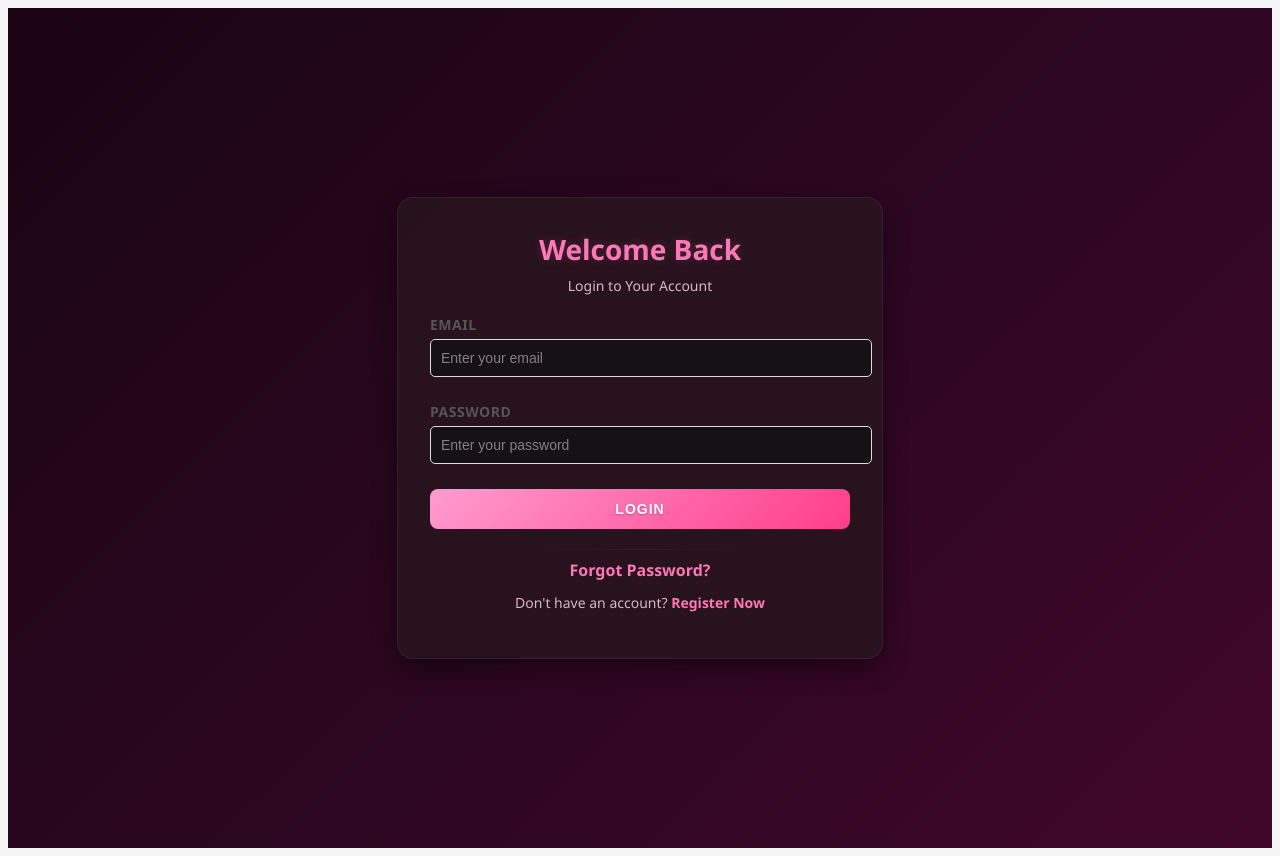
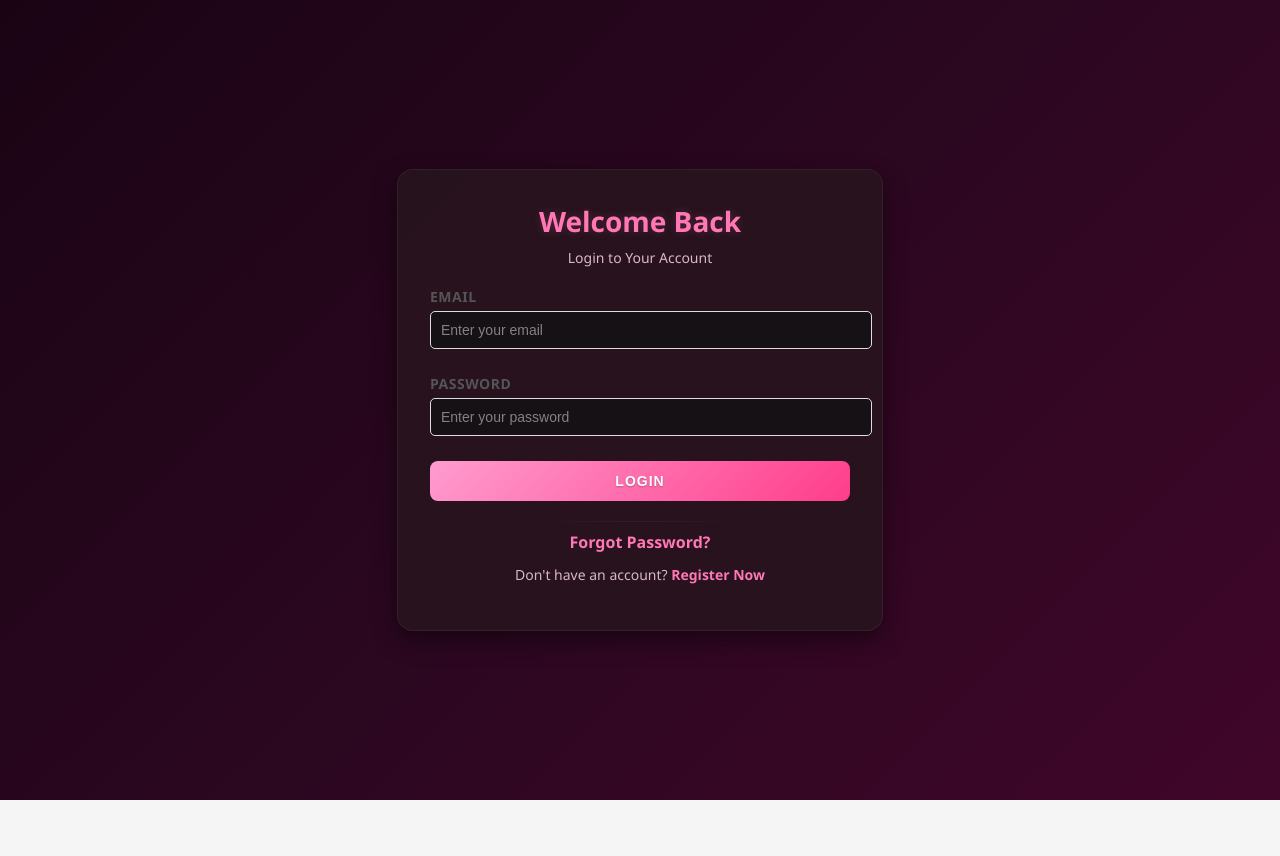
Before and after one commit to AlaaHussein20/Prolect_sw, a React (Create React App) app in the folder frontend/: page /login in a window 1280 px wide. After the commit the page ends 800 px from the top, so only its background shows below. Built offline with nearby package versions, Linux system fonts and the light colour scheme.

Commit message:
refactor: update CSS for login and register pages to ensure full-width layout and reset margins

```diff
--- a/frontend/src/styles/Login.css
+++ b/frontend/src/styles/Login.css
@@ -1,13 +1,26 @@
 /* Login Page Styles */
+
+/* Reset body and html margins/padding */
+body, html {
+  margin: 0;
+  padding: 0;
+  width: 100%;
+  height: 100%;
+  overflow-x: hidden;
+}
+
 .login-container {
   display: flex;
   justify-content: center;
   align-items: center;
   min-height: 100vh;
+  width: 100vw;
   background: linear-gradient(135deg, #1a0414 0%, #2b0720 50%, #40062a 100%);
   padding: 20px;
+  margin: 0;
   font-family: 'Segoe UI', Tahoma, Geneva, Verdana, sans-serif;
   color: #f3e9ef;
+  box-sizing: border-box;
 }
 
 .login-box {
--- a/frontend/src/styles/Register.css
+++ b/frontend/src/styles/Register.css
@@ -1,12 +1,24 @@
+/* Reset body and html margins/padding */
+body, html {
+  margin: 0;
+  padding: 0;
+  width: 100%;
+  height: 100%;
+  overflow-x: hidden;
+}
+
 .register-container {
   display: flex;
   justify-content: center;
   align-items: center;
   min-height: 100vh;
+  width: 100vw;
   background: linear-gradient(135deg, #1a0414 0%, #2b0720 50%, #40062a 100%);
   padding: 20px;
+  margin: 0;
   font-family: 'Segoe UI', Tahoma, Geneva, Verdana, sans-serif;
   color: #e1e1e1;
+  box-sizing: border-box;
 }
 
 .register-form {
```
